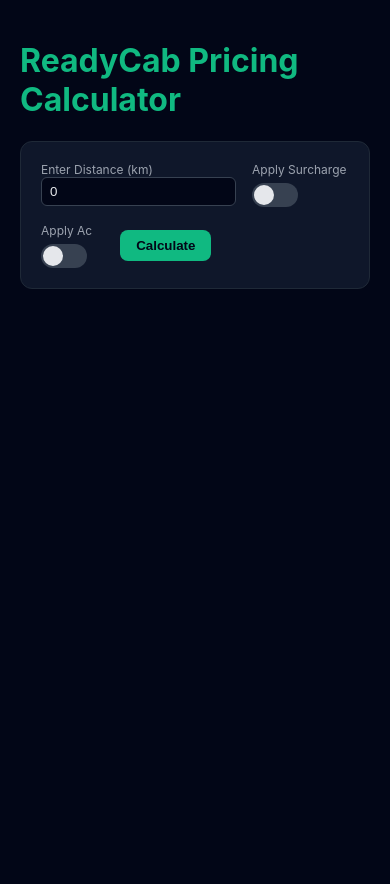
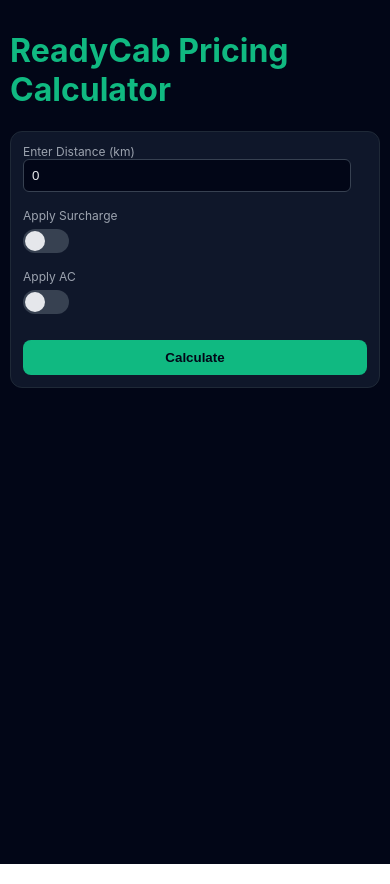
Before and after one commit to damanpreet02/Readycab-Frontend-test, a React (Create React App) app: page / in a window 390 px wide. Built offline with nearby package versions, Linux system fonts and the light colour scheme.

Commit message:
Make frontend responsive and fix API

```diff
--- a/src/PricingUI.jsx
+++ b/src/PricingUI.jsx
@@ -1,18 +1,40 @@
-import React, { useState } from 'react';
+import React, { useState, useEffect } from 'react';
 
 function PricingUI() {
   const API = "https://readycab-caluclation-test-production.up.railway.app";
+
   const [distance, setDistance] = useState(0);
   const [applySurcharge, setApplySurcharge] = useState(false);
   const [applyAc, setApplyAc] = useState(false);
   const [loading, setLoading] = useState(false);
   const [result, setResult] = useState(null);
   const [showBreakdown, setShowBreakdown] = useState(false);
+  const [isMobile, setIsMobile] = useState(false);
+
+useEffect(() => {
+  const checkMobile = () => {
+    setIsMobile(window.innerWidth < 768);
+  };
+
+  checkMobile(); // run once after page loads
+  window.addEventListener("resize", checkMobile);
+
+  return () => window.removeEventListener("resize", checkMobile);
+}, []);
+
 
   const accent = "#10b981";
+
+  // Recalculate on resize (so mobile/desktop changes in real time)
+  useEffect(() => {
+    const handleResize = () => setIsMobile(window.innerWidth < 768);
+    window.addEventListener("resize", handleResize);
+    return () => window.removeEventListener("resize", handleResize);
+  }, []);
+
   const cardStyle = {
     background: "#0f172a",
-    padding: "20px",
+    padding: isMobile ? "12px" : "20px",
     borderRadius: "12px",
     border: "1px solid #1f2937",
     marginTop: "20px"
@@ -38,7 +60,6 @@
       <td style={tdRight}>₹ {p}</td>
       <td style={tdRight}>{a ? `₹ ${a}` : ''}</td>
       <td style={tdRight}>{d ? `₹ ${d}` : ''}</td>
-
     </tr>
   );
 
@@ -55,8 +76,8 @@
           applyAc
         })
       });
+
       const data = await response.json();
-      console.log(response.json)
       setResult(data);
     } catch (error) {
       console.error(error);
@@ -66,47 +87,62 @@
   };
 
   return (
-    <div style={{ padding: "20px", background: "#020617", color: "#e5e7eb", minHeight: "100vh" }}>
+    <div style={{
+      padding: isMobile ? "10px" : "20px",
+      background: "#020617",
+      color: "#e5e7eb",
+      minHeight: "100vh"
+    }}>
       <h1 style={{ color: accent }}>ReadyCab Pricing Calculator</h1>
 
-      <div style={{ background: "#0f172a", padding: "20px", borderRadius: "12px", border: "1px solid #1f2937" }}>
+      <div style={{
+        background: "#0f172a",
+        padding: isMobile ? "12px" : "20px",
+        borderRadius: "12px",
+        border: "1px solid #1f2937"
+      }}>
 
-        <div style={{ display: "flex", gap: "16px", alignItems: "center", flexWrap: "wrap" }}>
+        <div style={{
+          display: "flex",
+          gap: "16px",
+          alignItems: isMobile ? "stretch" : "center",
+          flexWrap: "wrap",
+          flexDirection: isMobile ? "column" : "row",
+          width: "100%"
+        }}>
 
           {/* Distance Input */}
-          <div>
+          <div style={{ width: isMobile ? "90%" : "auto" }}>
             <label style={{ display: "block", fontSize: "12px", color: "#9ca3af" }}>
               Enter Distance (km)
             </label>
+
             <input
               type="text"
               value={distance}
               onChange={e => {
                 const value = e.target.value;
-
-    // Allow only numbers with up to 2 decimal places
                 const regex = /^\d*\.?\d{0,2}$/;
-
                 if (value === "" || regex.test(value)) {
                   setDistance(value);
                 }
               }}
               style={{
-    padding: "6px 8px",
+                padding: "8px",
                 borderRadius: "6px",
                 border: "1px solid #374151",
                 background: "#020617",
-    color: "#e5e7eb"
+                color: "#e5e7eb",
+                width: isMobile ? "100%" : "220px"
               }}
             />
-
-
-
           </div>
 
-          {/* APPLY SURCHARGE SLIDER */}
-          {/* APPLY SURCHARGE - PREVIEW STYLE TOGGLE */}
-<div>
+          {/* Apply Surcharge */}
+          <div style={{
+            width: isMobile ? "100%" : "auto",
+            textAlign: isMobile ? "left" : "left"
+          }}>
             <label style={{ display: "block", fontSize: "12px", color: "#9ca3af", marginBottom: "6px" }}>
               Apply Surcharge
             </label>
@@ -138,9 +174,13 @@
             </div>
           </div>
 
-<div>
+          {/* Apply AC */}
+          <div style={{
+            width: isMobile ? "100%" : "auto",
+            textAlign: isMobile ? "left" : "left"
+          }}>
             <label style={{ display: "block", fontSize: "12px", color: "#9ca3af", marginBottom: "6px" }}>
-    Apply Ac
+              Apply AC
             </label>
 
             <div
@@ -170,14 +210,15 @@
             </div>
           </div>
 
-
           {/* Calculate Button */}
           <button
             onClick={fetchPricing}
             disabled={loading}
             style={{
-              marginLeft: "12px",
-              padding: "8px 16px",
+              marginLeft: isMobile ? "0" : "12px",
+              marginTop: isMobile ? "10px" : "0",
+              width: isMobile ? "100%" : "auto",
+              padding: "10px 16px",
               borderRadius: "8px",
               border: "none",
               background: accent,
@@ -195,19 +236,51 @@
       {result && (
         <div style={cardStyle}>
           <h3>Total Trip Price to be Paid by Customer</h3>
-          <h1 style={{ color: accent }}>₹ {result.total_trip_price_to_be_paid_by_customer.toFixed(2)}</h1>
+          <h1 style={{ color: accent }}>
+            ₹ {result.total_trip_price_to_be_paid_by_customer.toFixed(2)}
+          </h1>
 
-          <div style={{ display: "grid", gridTemplateColumns: "1fr 1fr", gap: "12px", marginBottom: "16px" }}>
-            <div style={{ background: "#020617", padding: "12px", borderRadius: "10px", border: "1px solid #1f2937" }}>
-              <div style={{ fontSize: "12px", color: "#9ca3af" }}>App Earning (Subtotal)</div>
-              <div style={{ fontSize: "18px", fontWeight: 600, textAlign: "right", color: accent }}>
+          <div style={{
+            display: "grid",
+            gridTemplateColumns: isMobile ? "1fr" : "1fr 1fr",
+            gap: "12px",
+            marginBottom: "16px"
+          }}>
+
+            <div style={{
+              background: "#020617",
+              padding: "12px",
+              borderRadius: "10px",
+              border: "1px solid #1f2937"
+            }}>
+              <div style={{ fontSize: "12px", color: "#9ca3af" }}>
+                App Earning (Subtotal)
+              </div>
+              <div style={{
+                fontSize: "18px",
+                fontWeight: 600,
+                textAlign: "right",
+                color: accent
+              }}>
                 ₹ {result.basic_app_earning.toFixed(2)}
               </div>
             </div>
 
-            <div style={{ background: "#020617", padding: "12px", borderRadius: "10px", border: "1px solid #1f2937" }}>
-              <div style={{ fontSize: "12px", color: "#9ca3af" }}>Driver Earning (Subtotal)</div>
-              <div style={{ fontSize: "18px", fontWeight: 600, textAlign: "right", color: accent }}>
+            <div style={{
+              background: "#020617",
+              padding: "12px",
+              borderRadius: "10px",
+              border: "1px solid #1f2937"
+            }}>
+              <div style={{ fontSize: "12px", color: "#9ca3af" }}>
+                Driver Earning (Subtotal)
+              </div>
+              <div style={{
+                fontSize: "18px",
+                fontWeight: 600,
+                textAlign: "right",
+                color: accent
+              }}>
                 ₹ {result.basic_driver_earning.toFixed(2)}
               </div>
             </div>
@@ -215,13 +288,21 @@
 
           <button
             onClick={() => setShowBreakdown(!showBreakdown)}
-            style={{ marginBottom: "12px", background: "transparent", color: accent, border: "none", cursor: "pointer" }}
+            style={{
+              marginBottom: "12px",
+              background: "transparent",
+              color: accent,
+              border: "none",
+              cursor: "pointer"
+            }}
           >
             {showBreakdown ? "Hide Full Breakdown ↓" : "Show Full Breakdown ↑"}
           </button>
 
           {showBreakdown && (
-            <table style={{ width: "100%", borderCollapse: "collapse" }}>
+            <div style={{ overflowX: isMobile ? "auto" : "visible", width: "100%" }}>
+                <table style={{ minWidth: isMobile ? "700px" : "100%", borderCollapse: "collapse" }}>
+
                 <thead>
                   <tr style={{ background: "#020617" }}>
                     <th style={th}>Title</th>
@@ -245,12 +326,19 @@
 
                   <tr style={{ fontWeight: "bold", background: "#020617" }}>
                     <td style={td}>Total Trip Price</td>
-                  <td style={tdRight}>₹ {result.total_trip_price_to_be_paid_by_customer.toFixed(2)}</td>
-                  <td style={tdRight}>₹ {result.total_trip_price_to_be_paid_by_customer_app_payment.toFixed(2)}</td>
-                  <td style={tdRight}>₹ {result.total_trip_price_to_be_paid_by_customer_driver_payment.toFixed(2)}</td>
+                    <td style={tdRight}>
+                      ₹ {result.total_trip_price_to_be_paid_by_customer.toFixed(2)}
+                    </td>
+                    <td style={tdRight}>
+                      ₹ {result.total_trip_price_to_be_paid_by_customer_app_payment.toFixed(2)}
+                    </td>
+                    <td style={tdRight}>
+                      ₹ {result.total_trip_price_to_be_paid_by_customer_driver_payment.toFixed(2)}
+                    </td>
                   </tr>
                 </tbody>
               </table>
+            </div>
           )}
         </div>
       )}
```
Lines whose indentation alone changed are shown as unchanged.
